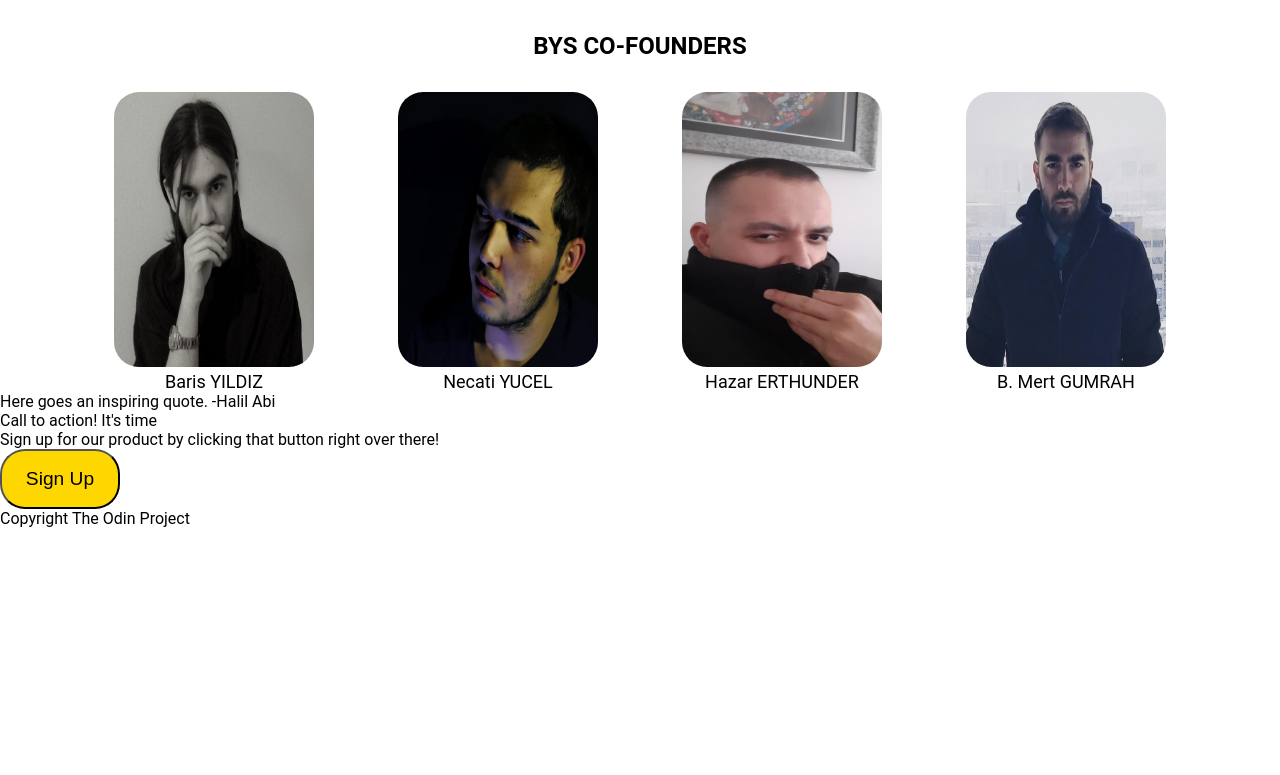
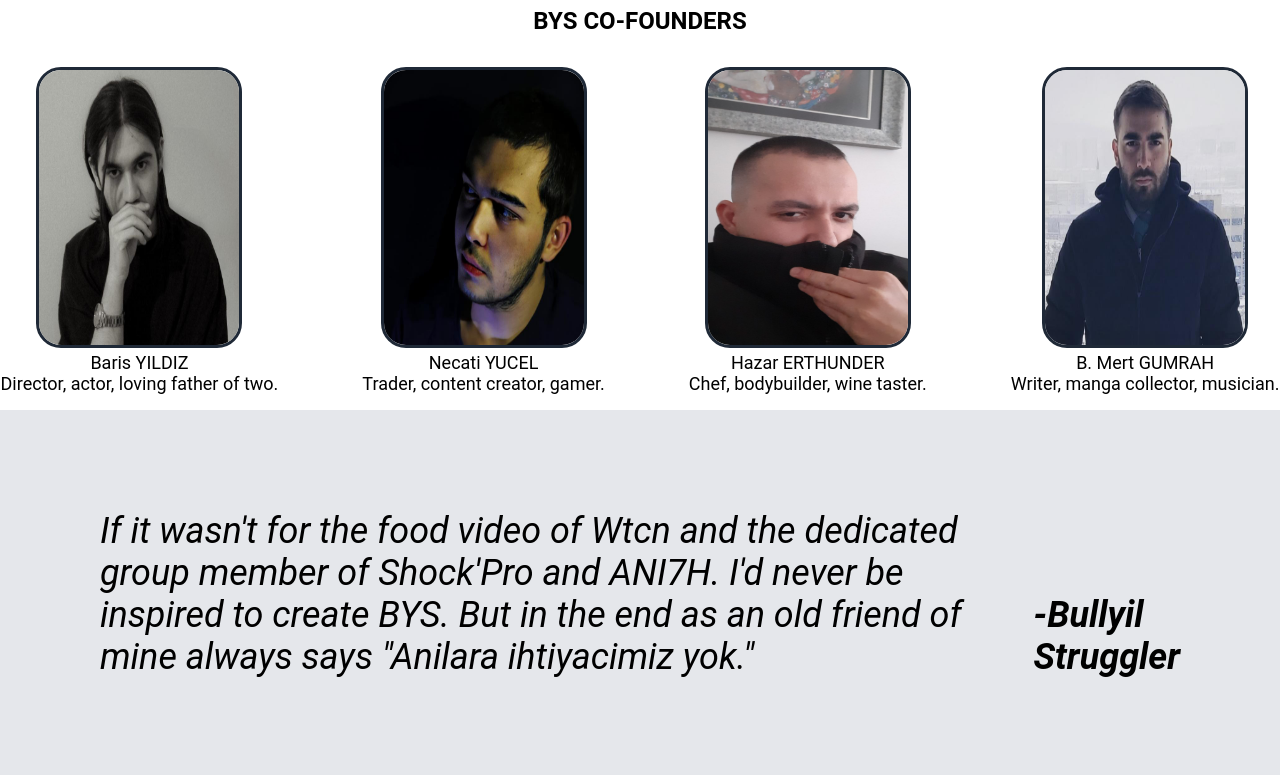
Before and after one commit to halileryildirim/landing-page, a plain HTML site: page index.html in a window 1280 px wide. Shown: the part 422-1197 px from the top of the page. Before the commit the page ends 950 px from the top, so only its background shows below. Drawn offline with Linux system fonts and the light colour scheme.

Commit message:
Added quote section for style.css

```diff
--- a/index.html
+++ b/index.html
@@ -27,22 +27,27 @@
             <div class="uyeler">
                 <img src="./images/baris.png" alt="barash picture">
                 <div class="text"><a style="color: black;" href="https://steamcommunity.com/id/Supercalu" target="_blank">Baris YILDIZ</a></div>
+                <div class="hakkinda">Director, actor, loving father of two.</div>
             </div>
             <div class="uyeler">
                 <img src="./images/neco.png" alt="neco picture">
                 <div class="text">Necati YUCEL</div>
+                <div class="hakkinda">Trader, content creator, gamer.</div>
             </div>
             <div class="uyeler">
                 <img src="./images/hazar.png" alt="hazar picture">
                 <div class="text">Hazar ERTHUNDER</div>
+                <div class="hakkinda">Chef, bodybuilder, wine taster.</div>
             </div>
             <div class="uyeler">
                 <img src="./images/mert.png" alt="gumo picture">
                 <div class="text"><a style="color: black;" href="https://steamcommunity.com/id/Gmo13" target="_blank">B. Mert GUMRAH</a></div>
+                <div class="hakkinda">Writer, manga collector, musician.</div>
             </div>
         </div>
-        <div class="quote-container">
-            <div class="quote">Here goes an inspiring quote. -Halil Abi</div>
+        <div class="quote-section">
+            <div class="quote">If it wasn't for the food video of Wtcn and the dedicated group member of Shock'Pro and ANI7H. I'd never be inspired to create BYS. But in the end as an old friend of mine always says "Anilara ihtiyacimiz yok."</div>
+            <div class="quote-signature">-Bullyil Struggler</div>
         </div>
         <div class="signup">
             <div class="signup-info">Call to action! It's time</div>
--- a/style.css
+++ b/style.css
@@ -43,7 +43,6 @@ a {
     justify-content: space-between;
     align-items: center;
     padding: 16px;
-    flex: 1;
 
 }
 
@@ -58,15 +57,16 @@ a {
 
 #logo {
     width: 200px;
-    height: 300px;
+    height: 275px;
     padding: 8px;
     border-radius: 25px;
+    border-style: none;
     margin: 0 100px;
 }
 
 .join-button {
     padding: 16px;
-    background-color: gold;
+    background-color: #3882f6;
     font-size: larger;
     border-radius: 25px;
     width: 120px;
@@ -88,7 +88,8 @@ img {
     width: 200px;
     height: 275px;
     border-radius: 25px;
-    border-color: black;
+    border-color: #1f2937;
+    border-style: solid;
 }
 
 .information-title {
@@ -96,10 +97,6 @@ img {
     font-size: 24px;
     font-weight: 700;
     margin: 32px 0;
-}
-
-.uyeler {
-    color: black;
 }
 
 .information {
@@ -110,3 +107,21 @@ img {
     font-size: large;
     flex: 1;
 }
+
+.quote-section{
+    display: flex;
+    flex:1;
+    justify-content: center;
+    align-items: center;
+    background-color: #E5E7EB;
+    font-size: 36px;
+    font-style: italic;
+    padding: 100px;
+    margin-top: 16px;
+}
+
+.quote-signature{
+    align-self: flex-end;
+    justify-content: flex-end;
+    font-weight: bold;
+}
```
